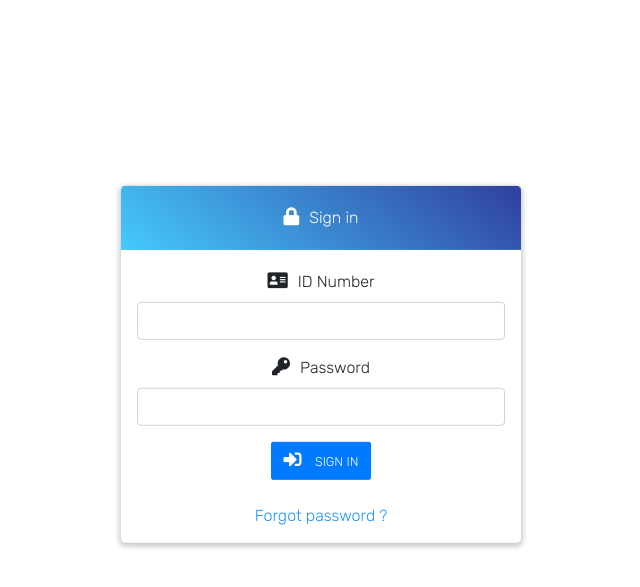
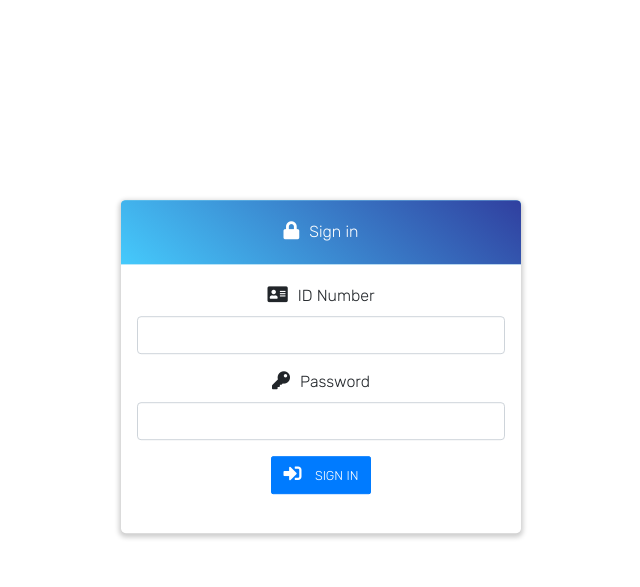
Before and after one commit to hassanabuya82/abaad_sms, a Django app: page /accounts/login/ in a window 1280 px wide. Shown: the top 587 px of the page, without its empty margins (319-959 px from the left). Run offline with Django 3.2, Linux system fonts and the light colour scheme; parts of the project's set-up code (start-up, migrations or seed data) failed here and were passed over; some libraries are stand-ins or nearby versions.

Commit message:
Update login.html

```diff
--- a/templates/registration/login.html
+++ b/templates/registration/login.html
@@ -22,7 +22,7 @@
     <button type="submit" class="btn btn-primary" id="login-btn"><i class="fas fa-sign-in-alt"></i><small> SIGN IN</small></button>
   </form>
   <br>
-  <a href="{% url 'password_reset' %}" class="link">Forgot password ?</a>
+
 </div>
 {% endblock content %}
 
```
